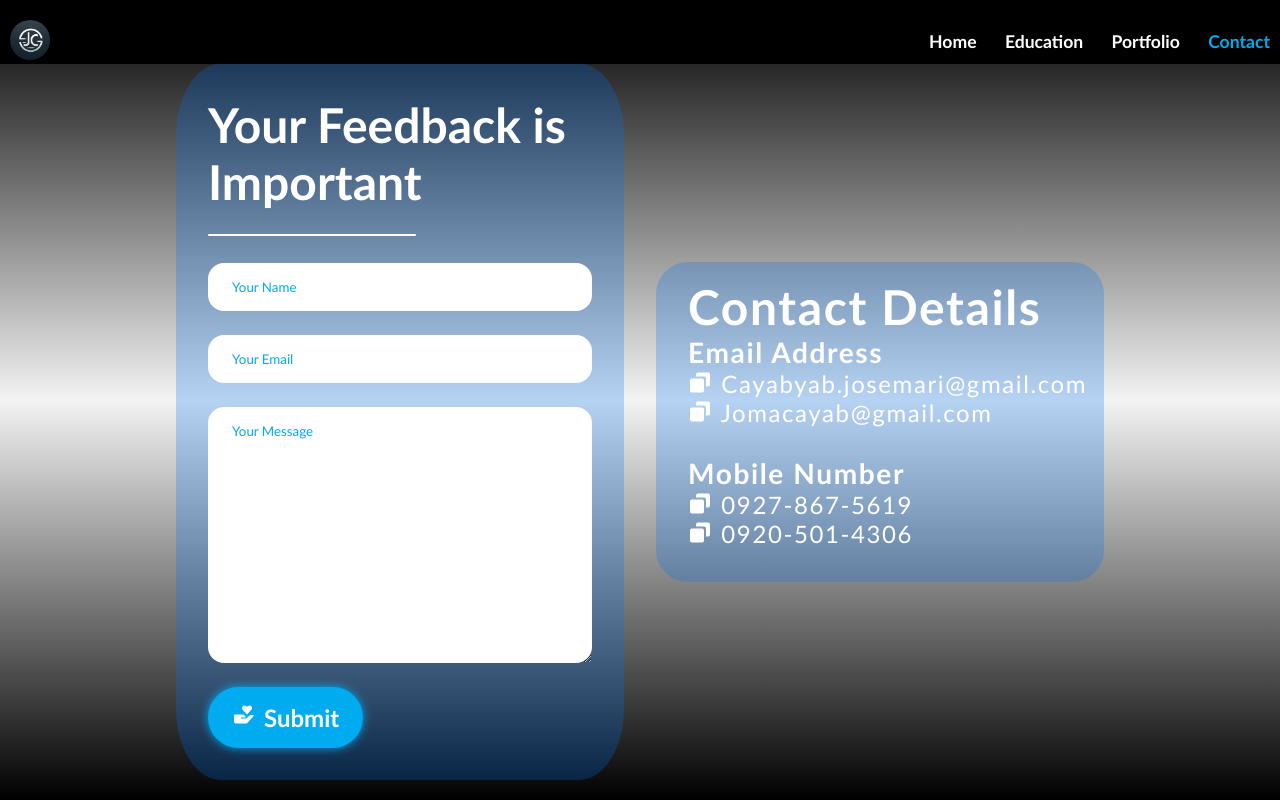
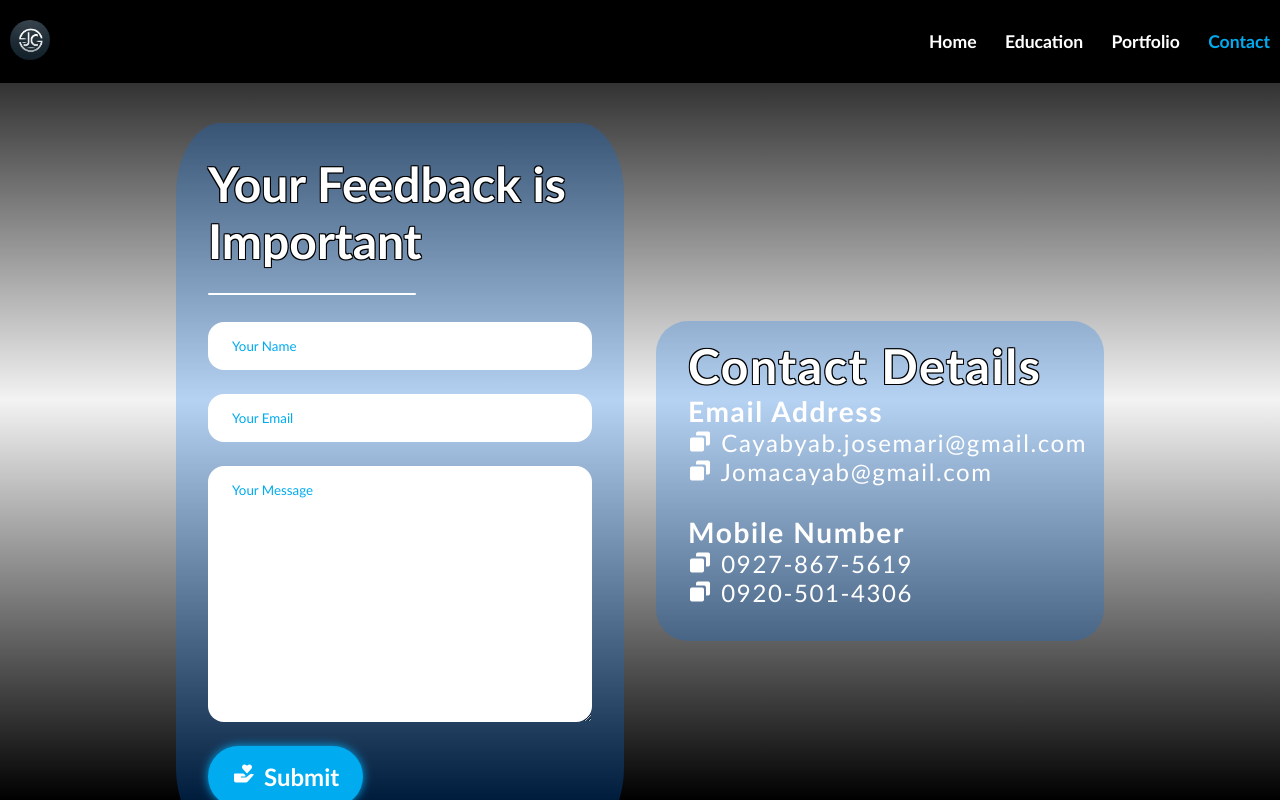
Before and after one commit to wickedsick1600/Website-Portfolio, a plain HTML site: page Contact.html in a window 1280 px wide. Drawn offline with nearby package versions, Linux system fonts and the light colour scheme.

Commit message:
Before Portfolio edits

```diff
--- a/Contact.html
+++ b/Contact.html
@@ -10,9 +10,6 @@
     <style>
         @import url('https://fonts.googleapis.com/css2?family=Lobster&display=swap');
     </style>
-
-</head>
-<body>
     <header class="header">
         <a href="index.html" style="text-decoration: none; display: inline-block;">
             <img src="images/logo 1.jpg" alt="Your Logo" id="logo">
@@ -36,8 +33,9 @@
             </ul>
         </div>
         </header>
-    <div class="defHeader"></div>
-    <div class="contactBg">
+
+</head>
+<body>
         <div class="feedback-container">
             <form action="https://api.web3forms.com/submit" method="POST" class="feedback-left">
                 <div class="feedback-left-title">
@@ -58,7 +56,6 @@
                 </p>
             </div>
         </div>
-    </div>
 
     <script src="javascripts/script.js"></script>
 </body>
--- a/css/contact.css
+++ b/css/contact.css
@@ -11,7 +11,7 @@ html, body {
     background-image: linear-gradient(rgb(0, 0, 0), rgb(243, 243, 243), rgb(0, 0, 0));
 }
 .header{
-    position: fixed;
+    position: sticky;
     top: 0;
     left: 0;
     width: 100%;
@@ -21,6 +21,7 @@ html, body {
     justify-content: space-between;
     align-items: center;
     z-index: 100;
+    background-color: black;
 }
 .navbar a{
     font-size: 1.10rem;
@@ -81,17 +82,6 @@ html, body {
     display: block;
     }
 }
-.defHeader{
-    position: sticky;
-    top: 0;
-    width: 100%;
-    height: 8%;
-    background-color:rgb(0, 0, 0);
-    display: flex;
-    justify-content: space-between;
-    align-items: center;
-    padding: 0 10%;
-}
 #logo{
     border-radius: 50%;
     height: auto;
@@ -107,6 +97,7 @@ html, body {
     display: flex;
     align-items: center;
     justify-content: center;
+    top: 5%;
     gap: 2rem;
 }
 .feedback-left{
@@ -125,6 +116,7 @@ html, body {
     font-size: 3rem;
     margin-bottom: 1.5rem;
     color: white;
+    text-shadow: -1px 1px 0 #000, 1px 1px 0 #000, 1px -1px 0 #000, -1px -1px 0 #000;
 }
 .feedback-left-title hr{
     border: none;
@@ -192,6 +184,7 @@ html, body {
 .feedback-right h2{
     font-size: 2em;
     font-weight: bolder;
+    text-shadow: -1px 1px 0 #000, 1px 1px 0 #000, 1px -1px 0 #000, -1px -1px 0 #000;
 }
 .feedback-right i{
     cursor: pointer;
--- a/css/education.css
+++ b/css/education.css
@@ -9,7 +9,7 @@ html, body {
     overflow: hidden;
 }
 .header{
-    position: fixed;
+    position: sticky;
     top: 0;
     left: 0;
     width: 100%;
@@ -19,9 +19,7 @@ html, body {
     justify-content: space-between;
     align-items: center;
     z-index: 100;
-}
-.header{
-    background-color: black;
+    background: black;
 }
 .navbar a{
     font-size: 1.10rem;
@@ -82,18 +80,6 @@ html, body {
     #hamburger-icon {
     display: block;
     }
-}
-.defHeader{
-    position: sticky;
-    top: 0;
-    width: 100%;
-    height: 10%;
-    background-color:rgb(0, 0, 0);
-    display: flex;
-    justify-content: space-between;
-    align-items: center;
-    padding: 0 10%;
-    z-index: 0;
 }
 #logo{
     border-radius: 50%;
@@ -206,7 +192,10 @@ html, body {
     margin: 0.5rem;
     font-size: 3rem;
     color: #00abf0;
+    width: 100%;
     z-index: 1;
+    letter-spacing: 0.25rem;
+    text-shadow: -1px 1px 0 #000, 1px 1px 0 #000, 1px -1px 0 #000, -1px -1px 0 #000;
 }
 @media only screen and (max-width: 800px){
     html, body {
```
Also changed, not shown: Education.html (+4 -4 lines). Lines whose indentation alone changed are shown as unchanged.
